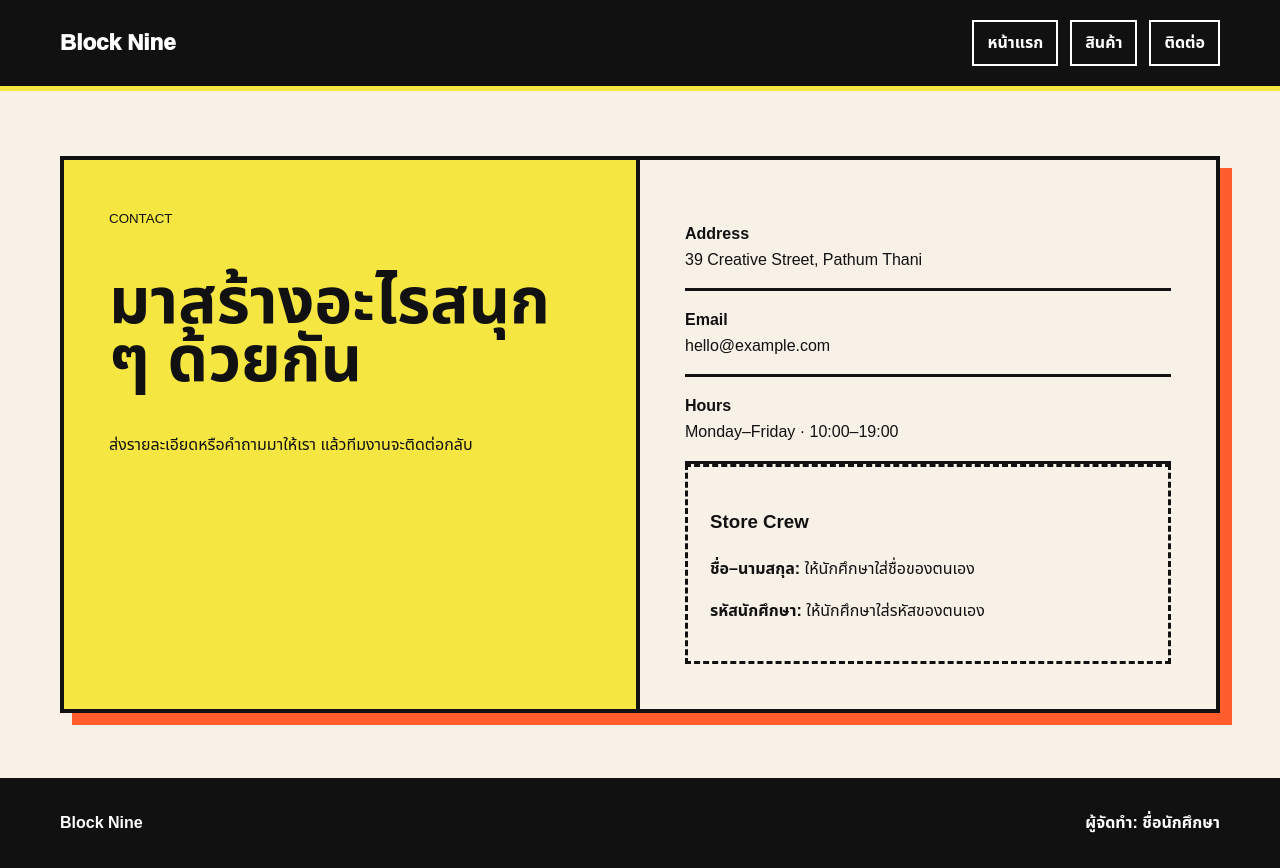
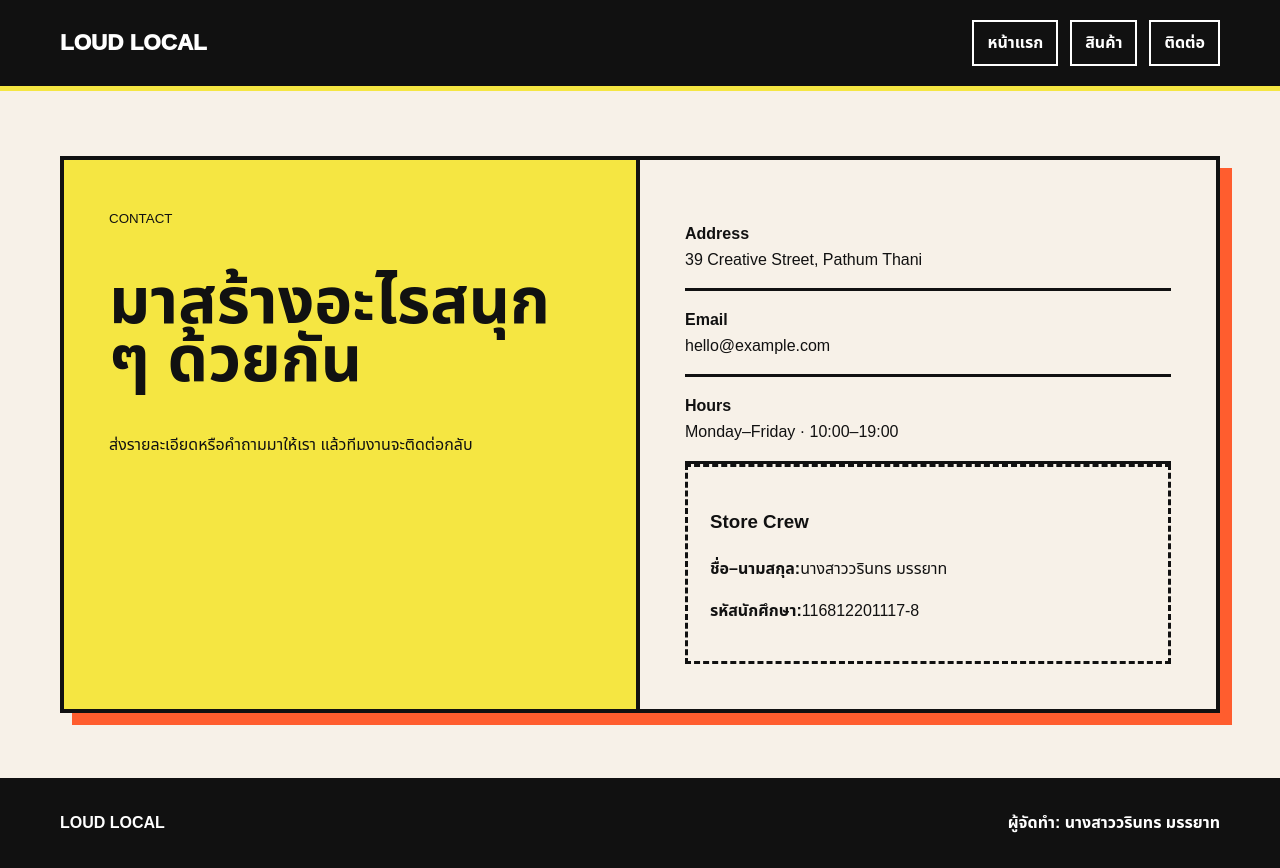
Before and after one commit to Warinthon286/midtrem2, a plain HTML site: page contact.html in a window 1280 px wide. Drawn offline with Linux system fonts and the light colour scheme.

Commit message:
Change brand name to LOUD LOCAL and update student info
Updated the brand name in the header and footer from 'Block Nine' to 'LOUD LOCAL'. Also added student details in the contact section.

```diff
--- a/contact.html
+++ b/contact.html
@@ -1 +1 @@
-<!doctype html><html lang="th"><head><meta charset="utf-8"><meta name="viewport" content="width=device-width,initial-scale=1"><title>ติดต่อ | Block Nine</title><link rel="stylesheet" href="assets/style.css"></head><body class="sticker"><header class="header"><nav class="nav container"><a class="brand" href="homebase.html">Block Nine</a><div class="links"><a href="homebase.html">หน้าแรก</a><a href="drop.html">สินค้า</a><a href="message.html">ติดต่อ</a></div></nav></header><main class="contact"><div class="container contact-grid"><div class="contact-lead"><small>CONTACT</small><h1>มาสร้างอะไรสนุก ๆ ด้วยกัน</h1><p>ส่งรายละเอียดหรือคำถามมาให้เรา แล้วทีมงานจะติดต่อกลับ</p></div><div class="contact-info"><div class="detail"><strong>Address</strong><br>39 Creative Street, Pathum Thani</div><div class="detail"><strong>Email</strong><br>hello@example.com</div><div class="detail"><strong>Hours</strong><br>Monday–Friday · 10:00–19:00</div><div class="student"><h3>Store Crew</h3><p><strong>ชื่อ–นามสกุล:</strong> ให้นักศึกษาใส่ชื่อของตนเอง</p><p><strong>รหัสนักศึกษา:</strong> ให้นักศึกษาใส่รหัสของตนเอง</p></div></div></div></main><footer class="footer"><div class="container footer-row"><strong>Block Nine</strong><span class="footer-student">ผู้จัดทำ: ชื่อนักศึกษา</span></div></footer></body></html>
+<!doctype html><html lang="th"><head><meta charset="utf-8"><meta name="viewport" content="width=device-width,initial-scale=1"><title>ติดต่อ | Block Nine</title><link rel="stylesheet" href="assets/style.css"></head><body class="sticker"><header class="header"><nav class="nav container"><a class="brand" href="homebase.html">LOUD LOCAL</a><div class="links"><a href="homebase.html">หน้าแรก</a><a href="drop.html">สินค้า</a><a href="message.html">ติดต่อ</a></div></nav></header><main class="contact"><div class="container contact-grid"><div class="contact-lead"><small>CONTACT</small><h1>มาสร้างอะไรสนุก ๆ ด้วยกัน</h1><p>ส่งรายละเอียดหรือคำถามมาให้เรา แล้วทีมงานจะติดต่อกลับ</p></div><div class="contact-info"><div class="detail"><strong>Address</strong><br>39 Creative Street, Pathum Thani</div><div class="detail"><strong>Email</strong><br>hello@example.com</div><div class="detail"><strong>Hours</strong><br>Monday–Friday · 10:00–19:00</div><div class="student"><h3>Store Crew</h3><p><strong>ชื่อ–นามสกุล:</strong>นางสาววรินทร มรรยาท</p><p><strong>รหัสนักศึกษา:</strong>116812201117-8</p></div></div></div></main><footer class="footer"><div class="container footer-row"><strong>LOUD LOCAL</strong><span class="footer-student">ผู้จัดทำ: นางสาววรินทร มรรยาท</span></div></footer></body></html>
```
